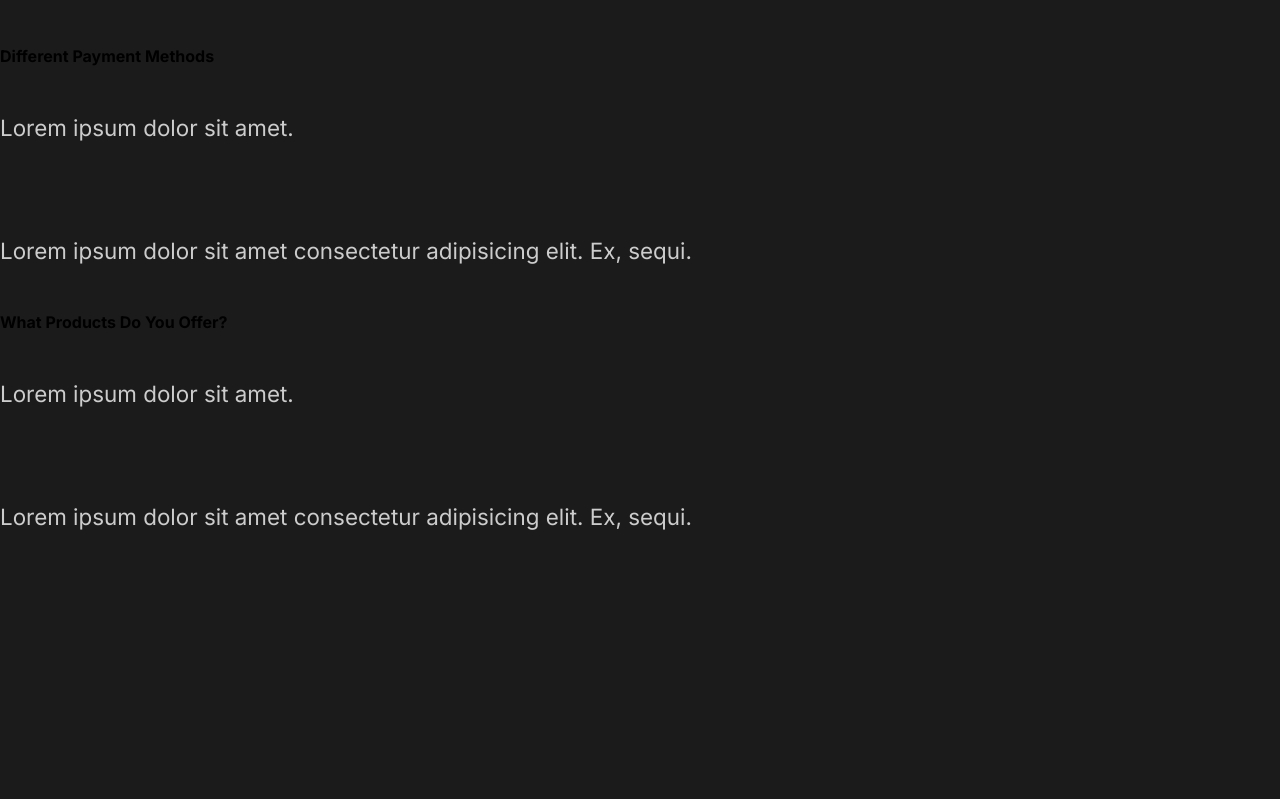
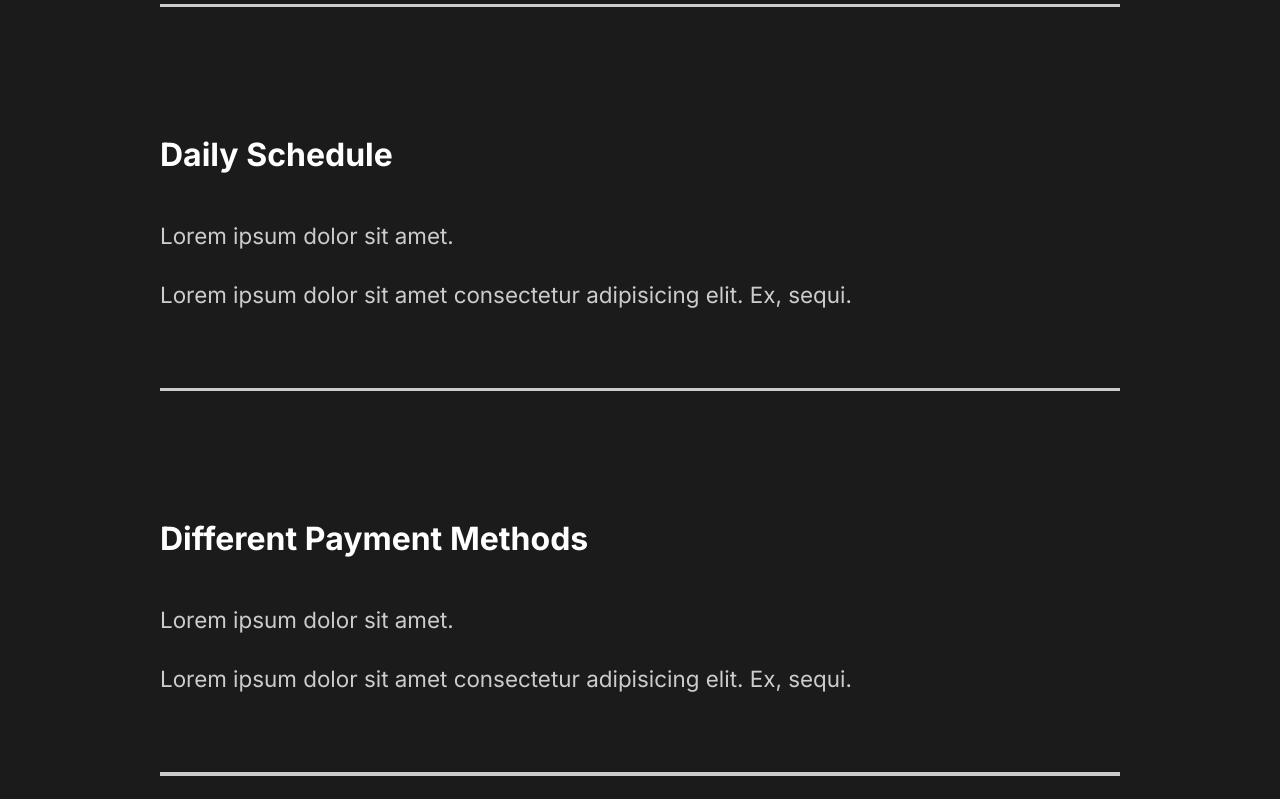
Before and after one commit to matic1909/capture, a React (Create React App) app: page / in a window 1280 px wide. Shown: the part 2581-3380 px from the top of the page. Before the commit the page ends 3159 px from the top, so only its background shows below. Built offline with nearby package versions, Linux system fonts and the light colour scheme.

Commit message:
added FAQ section styling

```diff
--- a/src/components/FAQSection.jsx
+++ b/src/components/FAQSection.jsx
@@ -1,8 +1,10 @@
 import React from "react";
+import styled from "styled-components";
+import { Section, Description, Hide, Image } from "../styles/styles";
 
 const FAQSection = () => {
   return (
-    <div className="">
+    <FAQ>
       <h2>
         Any Questions? <span>FAQ</span>
       </h2>
@@ -14,6 +16,7 @@
             Lorem ipsum dolor sit amet consectetur adipisicing elit. Ex, sequi.
           </p>
         </div>
+        <div className="faq-line"></div>
       </div>
       <div className="question">
         <h4>Daily Schedule</h4>
@@ -23,6 +26,7 @@
             Lorem ipsum dolor sit amet consectetur adipisicing elit. Ex, sequi.
           </p>
         </div>
+        <div className="faq-line"></div>
       </div>
       <div className="question">
         <h4>Different Payment Methods</h4>
@@ -32,6 +36,7 @@
             Lorem ipsum dolor sit amet consectetur adipisicing elit. Ex, sequi.
           </p>
         </div>
+        <div className="faq-line"></div>
       </div>
       <div className="question">
         <h4>What Products Do You Offer?</h4>
@@ -41,9 +46,37 @@
             Lorem ipsum dolor sit amet consectetur adipisicing elit. Ex, sequi.
           </p>
         </div>
+        <div className="faq-line"></div>
       </div>
-    </div>
+    </FAQ>
   );
 };
 
+const FAQ = styled(Section)`
+  display: block;
+  span {
+    display: block;
+  }
+  h2 {
+    padding-bottom: 2rem;
+    font-weight: lighter;
+  }
+  .faq-line {
+    background: #ccc;
+    height: 0.2rem;
+    margin: 2rem 0rem;
+    width: 100%;
+  }
+  .question {
+    padding: 3rem 0rem;
+    cursor: pointer;
+  }
+  .answer {
+    padding: 2rem 0rem;
+  }
+  p {
+    padding: 1rem 0rem;
+  }
+`;
+
 export default FAQSection;
--- a/src/styles/GlobalStyle.js
+++ b/src/styles/GlobalStyle.js
@@ -38,6 +38,7 @@
 
   h4 {
     font-weight: bold;
+    font-size: 2rem;
   }
 
   a {
```
